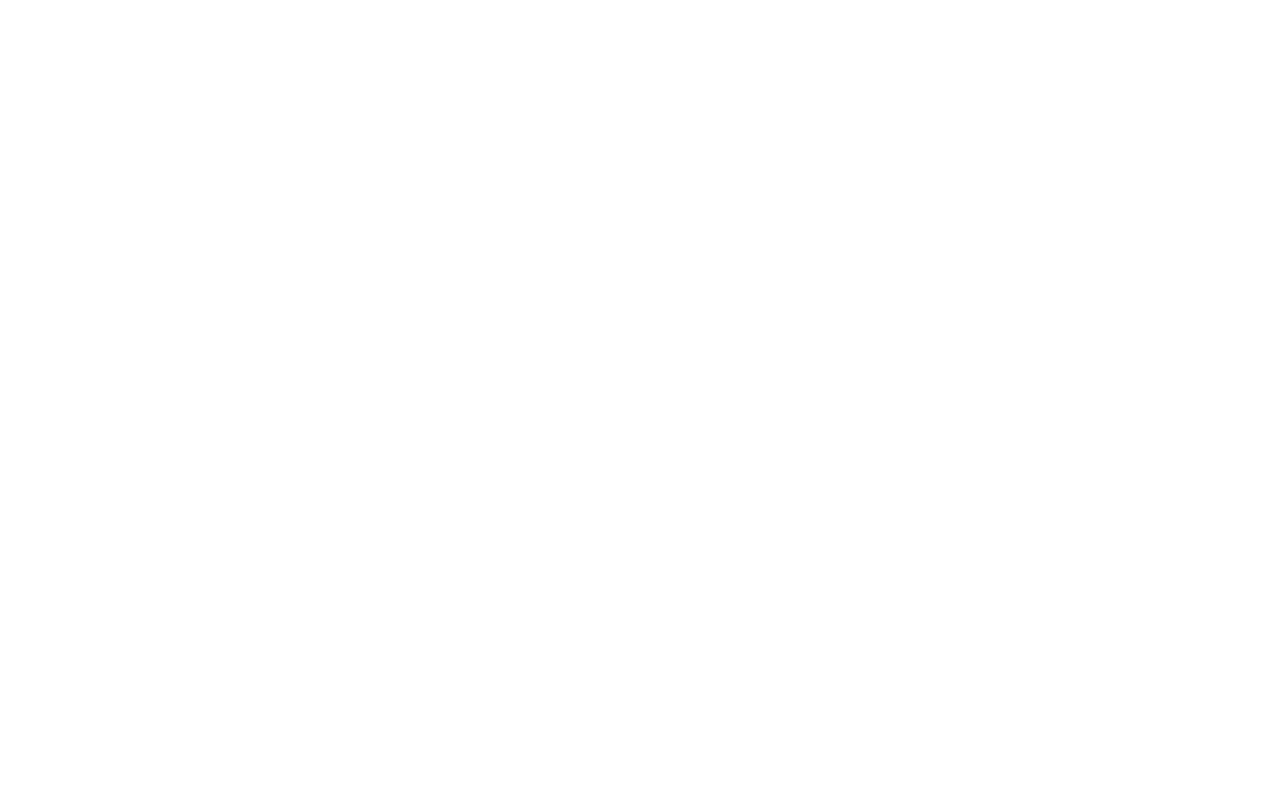
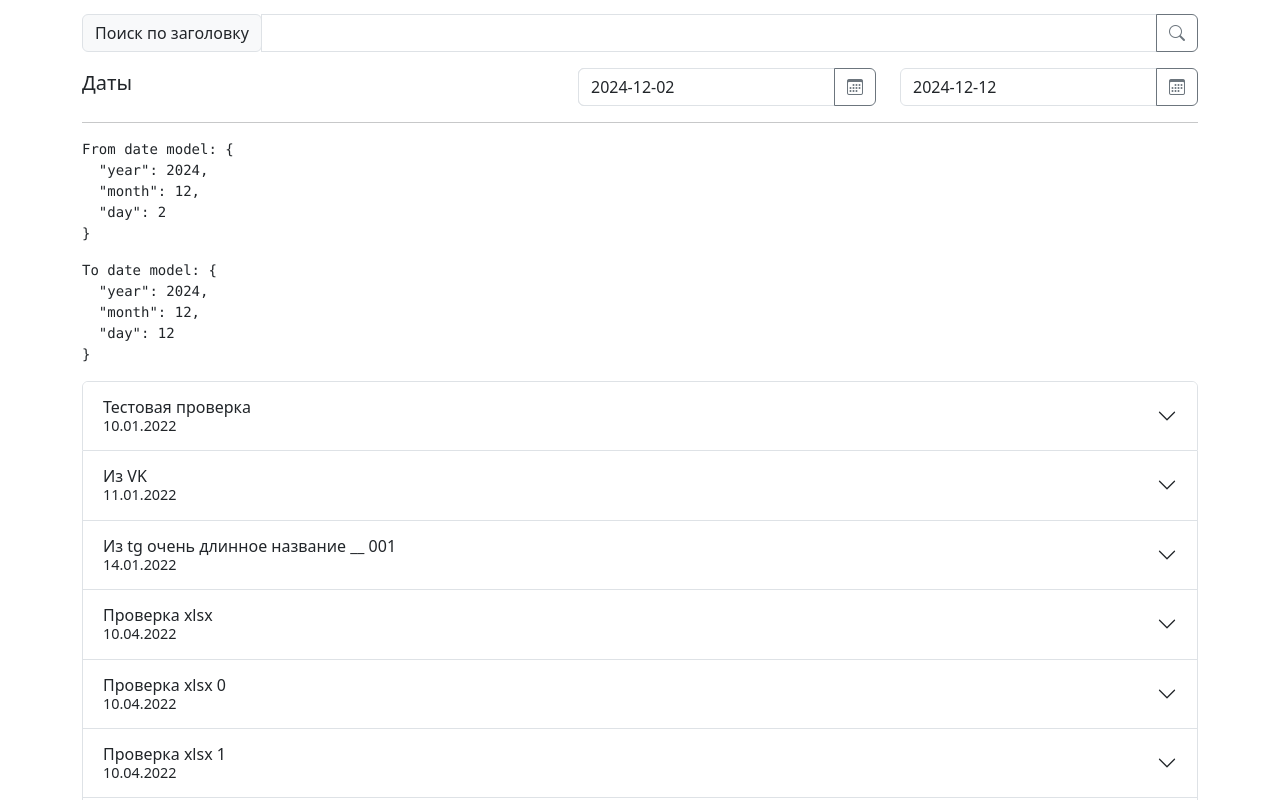
Before and after one commit to Ra9jkDM/sentiment_assessment_frontend, an Angular app: page /inspection_results in a window 1280 px wide. Shown: the part 120-920 px from the top of the page. Before the commit the page ends 858 px from the top, so only its background shows below. Built offline with nearby package versions, Linux system fonts and the light colour scheme.

Commit message:
inspection-results page done

```diff
--- a/package.json
+++ b/package.json
@@ -22,9 +22,12 @@
     "@angular/router": "^17.0.0",
     "@angular/ssr": "^17.0.9",
     "@ng-bootstrap/ng-bootstrap": "^16.0.0",
+    "@ng-icons/bootstrap-icons": "^29.10.0",
     "@popperjs/core": "^2.11.8",
     "bootstrap": "^5.3.2",
+    "bootstrap-icons": "^1.11.3",
     "express": "^4.18.2",
+    "ngx-bootstrap-icons": "^1.9.3",
     "rxjs": "~7.8.0",
     "tslib": "^2.3.0",
     "zone.js": "~0.14.2"
--- a/src/app/app.component.ts
+++ b/src/app/app.component.ts
@@ -1,13 +1,15 @@
-import { Component, ViewChild, ElementRef} from '@angular/core';
+import { Component, ViewChild, ElementRef, inject} from '@angular/core';
 import { CommonModule } from '@angular/common';
 import { RouterOutlet } from '@angular/router';
 import { RouterLink, RouterLinkActive } from '@angular/router';
-import { NgbCollapse, NgbDropdown, NgbDropdownMenu, NgbDropdownToggle } from '@ng-bootstrap/ng-bootstrap';
+import { NgbCollapse, NgbDropdown, NgbDropdownMenu, NgbDropdownToggle,
+  NgbAccordionModule, NgbCalendar, NgbDate, NgbDateParserFormatter, NgbDatepickerModule} from '@ng-bootstrap/ng-bootstrap';
 
 @Component({
   selector: 'app-root',
   standalone: true,
-  imports: [CommonModule, RouterOutlet, RouterLink, NgbCollapse, NgbDropdown, NgbDropdownMenu, NgbDropdownToggle],
+  imports: [CommonModule, RouterOutlet, RouterLink, NgbCollapse, NgbDropdown, NgbDropdownMenu,
+    NgbDropdownToggle, NgbAccordionModule, NgbDatepickerModule],
   templateUrl: './app.component.html',
   styleUrl: './app.component.sass'
 })
--- a/src/app/inspection-results/inspection-results.component.html
+++ b/src/app/inspection-results/inspection-results.component.html
@@ -1,3 +1,127 @@
-<div class="container min-vh-100">
+<div class="container">
     <p class="text-center fs-1">Результаты проверок</p>
+
+    <div class="input-group mb-3">
+        <div class="input-group-prepend">
+          <span class="input-group-text" id="inputGroup-sizing-default">Поиск по заголовку</span>
+        </div>
+        <input type="text" class="form-control" aria-label="Default" aria-describedby="inputGroup-sizing-default">
+        <button class="btn btn-outline-secondary bi bi-search" type="button"></button>
+    </div>
+
+    <div class="d-flex">
+    <div class="align-middle d-inline fs-5">Даты</div>
+    <div class="date-div">
+    <form class="row row-cols-sm-auto justify-content-end">
+        <div class="col-12">
+            <div class="dp-hidden position-absolute">
+                <div class="input-group">
+                    <input
+                        name="datepicker"
+                        class="form-control"
+                        ngbDatepicker
+                        #datepicker="ngbDatepicker"
+                        [autoClose]="'outside'"
+                        (dateSelect)="onDateSelection($event)"
+                        [displayMonths]="2"
+                        [dayTemplate]="t"
+                        outsideDays="hidden"
+                        [startDate]="fromDate!"
+                        tabindex="-1"
+                    />
+                    <ng-template #t let-date let-focused="focused">
+                        <span
+                            class="custom-day"
+                            [class.focused]="focused"
+                            [class.range]="isRange(date)"
+                            [class.faded]="isHovered(date) || isInside(date)"
+                            (mouseenter)="hoveredDate = date"
+                            (mouseleave)="hoveredDate = null"
+                        >
+                            {{ date.day }}
+                        </span>
+                    </ng-template>
+                </div>
+            </div>
+            <div class="input-group">
+                <input
+                    #dpFromDate
+                    class="form-control"
+                    placeholder="yyyy-mm-dd"
+                    name="dpFromDate"
+                    [value]="formatter.format(fromDate)"
+                    (input)="fromDate = validateInput(fromDate, dpFromDate.value)"
+                />
+                <button class="btn btn-outline-secondary bi bi-calendar3" (click)="datepicker.toggle()" type="button"></button>
+            </div>
+        </div>
+        <div class="col-12">
+            <div class="input-group">
+                <input
+                    #dpToDate
+                    class="form-control"
+                    placeholder="yyyy-mm-dd"
+                    name="dpToDate"
+                    [value]="formatter.format(toDate)"
+                    (input)="toDate = validateInput(toDate, dpToDate.value)"
+                />
+                <button class="btn btn-outline-secondary bi bi-calendar3" (click)="datepicker.toggle()" type="button"></button>
+            </div>
+        </div>
+    </form>
 </div>
+</div>
+
+    <hr />
+    <pre>From date model: {{ fromDate | json }}</pre>
+    <pre>To date model: {{ toDate | json }}</pre>
+
+   <div ngbAccordion>
+        <div ngbAccordionItem [collapsed]="true" *ngFor="let item of results">
+            <h2 ngbAccordionHeader>
+                <button ngbAccordionButton>
+                    <div class="button">
+                        <div class="title">{{item.title}}</div>
+                        <div class="date">{{item.date}}</div>
+                    </div>
+                </button>
+            </h2>
+            <div ngbAccordionCollapse>
+                <div ngbAccordionBody>
+                    <ng-template>
+                        {{item.text}}
+                        textAnim pariatur cliche reprehenderit, enim eiusmod high life accusamus terry richardson ad squid. 3 wolf moon
+                        officia aute, non cupidatat skateboard dolor brunch. Food truck quinoa nesciunt laborum eiusmod. Brunch 3 wolf
+                        moon tempor, sunt aliqua put a bird on it squid single-origin coffee nulla assumenda shoreditch et. Nihil anim
+                        keffiyeh helvetica, craft beer labore wes anderson cred nesciunt sapiente ea proident. Ad vegan excepteur
+                        butcher vice lomo. Leggings occaecat craft beer farm-to-table, raw denim aesthetic synth nesciunt you probably
+                        haven't heard of them accusamus labore sustainable VHS.
+                    <p class="mt-2">Результат проверки: {{item.result}}</p>
+                    <button type="button" class="btn btn-outline-danger">Удалить</button>
+                    </ng-template>
+                </div>
+            </div>
+        </div>
+    </div>
+
+    <nav class="mt-3" *ngIf="pages.length > 0" aria-label="navigation">
+        <ul class="pagination justify-content-center">
+          <li class="page-item">
+            <a class="page-link" href="#" aria-label="Previous">
+              <span aria-hidden="true">&laquo;</span>
+            </a>
+          </li>
+
+          <li *ngFor="let page of pages" class="page-item">
+            <a class="page-link" routerLink="#">{{page}}</a>
+          </li>
+
+          <li class="page-item">
+            <a class="page-link" href="#" aria-label="Next">
+              <span aria-hidden="true">&raquo;</span>
+            </a>
+          </li>
+        </ul>
+      </nav>
+
+</div>
--- a/src/app/inspection-results/inspection-results.component.sass
+++ b/src/app/inspection-results/inspection-results.component.sass
@@ -0,0 +1,44 @@
+.button
+    display: block
+    text-align: left
+
+.date
+    font-size: 0.9em
+
+.date-div
+    flex-grow: 1
+
+.dp-hidden
+    width: 0
+    margin: 0
+    border: none
+    padding: 0
+
+    .custom-day
+        text-align: center
+        padding: 0.185rem 0.25rem
+        display: inline-block
+        height: 2rem
+        width: 2rem
+
+    .custom-day.focused
+        background-color: #e6e6e6
+
+    .custom-day.range,
+    .custom-day:hover
+        background-color: rgb(2, 117, 216)
+        color: white
+
+    .custom-day.faded
+        background-color: rgba(2, 117, 216, 0.5)
+
+
+
+//.accordion
+//    --bs-accordion-active-bg: lightpink
+
+
+//	--bs-accordion-btn-color: ghostwhite
+//	--bs-accordion-btn-bg: pink
+//	--bs-accordion-active-color: maroon
+//	--bs-accordion-active-bg: lightpink
--- a/src/app/inspection-results/inspection-results.component.ts
+++ b/src/app/inspection-results/inspection-results.component.ts
@@ -1,12 +1,85 @@
-import { Component } from '@angular/core';
+import { Component, inject } from '@angular/core';
+import { CommonModule, JsonPipe } from '@angular/common';
+import { NgbAccordionModule, NgbCalendar, NgbDate, NgbDateParserFormatter, NgbDatepickerModule } from '@ng-bootstrap/ng-bootstrap';
+import { RouterLink } from '@angular/router';
+import { FormsModule } from '@angular/forms';
+
+
+export interface History {
+  id: number;
+  title: string;
+  text: string;
+  result: string;
+  date: string;
+}
 
 @Component({
   selector: 'app-inspection-results',
   standalone: true,
-  imports: [],
+  imports: [CommonModule, NgbAccordionModule, RouterLink, NgbDatepickerModule, FormsModule, JsonPipe],
   templateUrl: './inspection-results.component.html',
   styleUrl: './inspection-results.component.sass'
 })
+
 export class InspectionResultsComponent {
+  results: History[] = [
+    {id: 1, title: "Тестовая проверка", text: "Some text",
+      result:'Положительный', date:"10.01.2022"},
+    {id: 2, title: "Из VK", text: "Some text",
+        result:'Отрицательный', date:"11.01.2022"},
+    {id: 4, title: "Из tg очень длинное название __ 001", text: "Some text",
+        result:'Положительный', date:"14.01.2022"},
+    {id: 100, title: "Проверка xlsx", text: "Some text",
+        result:'Отрицательный', date:"10.04.2022"}
+  ];
+  pages: Array<number>= Array(1,2, 3, 4, 5, 6, 7, 8, 9, 10, 11, 12, 13);
 
+  calendar = inject(NgbCalendar);
+	formatter = inject(NgbDateParserFormatter);
+
+	hoveredDate: NgbDate | null = null;
+	fromDate: NgbDate | null = this.calendar.getToday();
+	toDate: NgbDate | null = this.calendar.getNext(this.calendar.getToday(), 'd', 10);
+
+  constructor() {
+    for(let i=0; i<22; i++) {
+      this.results.push({id: 100+i, title: "Проверка xlsx "+i, text: "Some text",
+        result:'Отрицательный', date:"10.04.2022"})
+    }
+  }
+
+  onDateSelection(date: NgbDate) {
+		if (!this.fromDate && !this.toDate) {
+			this.fromDate = date;
+		} else if (this.fromDate && !this.toDate && date && date.after(this.fromDate)) {
+			this.toDate = date;
+		} else {
+			this.toDate = null;
+			this.fromDate = date;
+		}
+	}
+
+	isHovered(date: NgbDate) {
+		return (
+			this.fromDate && !this.toDate && this.hoveredDate && date.after(this.fromDate) && date.before(this.hoveredDate)
+		);
+	}
+
+	isInside(date: NgbDate) {
+		return this.toDate && date.after(this.fromDate) && date.before(this.toDate);
+	}
+
+	isRange(date: NgbDate) {
+		return (
+			date.equals(this.fromDate) ||
+			(this.toDate && date.equals(this.toDate)) ||
+			this.isInside(date) ||
+			this.isHovered(date)
+		);
+	}
+
+	validateInput(currentValue: NgbDate | null, input: string): NgbDate | null {
+		const parsed = this.formatter.parse(input);
+		return parsed && this.calendar.isValid(NgbDate.from(parsed)) ? NgbDate.from(parsed) : currentValue;
+	}
 }
--- a/src/index.html
+++ b/src/index.html
@@ -6,7 +6,6 @@
   <base href="/">
   <meta name="viewport" content="width=device-width, initial-scale=1">
   <link rel="icon" type="image/x-icon" href="favicon.ico">
-  <meta name="viewport" content="width=device-width, initial-scale=1">
 
 </head>
 <body>
--- a/src/styles.sass
+++ b/src/styles.sass
@@ -2,3 +2,4 @@
 
 /* Importing Bootstrap SCSS file. */
 @import 'bootstrap/scss/bootstrap'
+@import "bootstrap-icons/font/bootstrap-icons.css"
```
Also changed, not shown: 1 other file (tests, documents, lock files or other folders).
